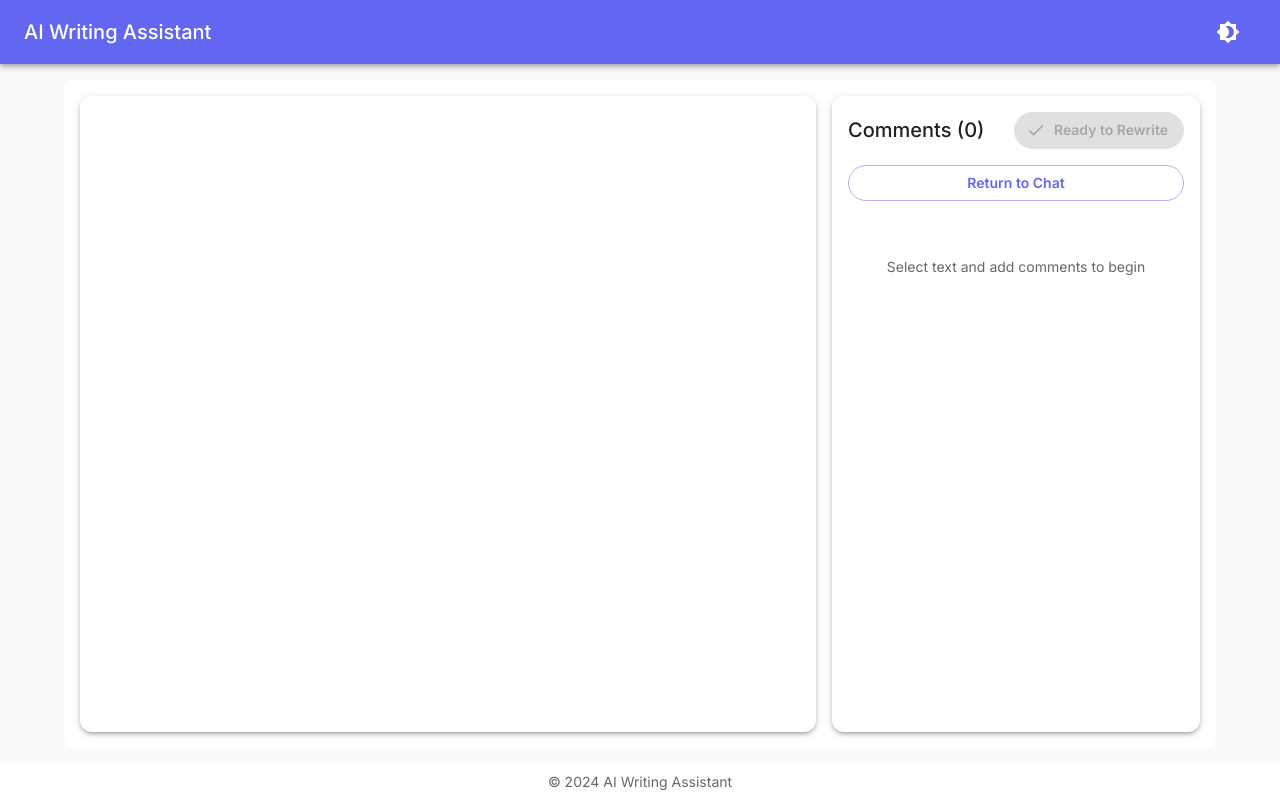
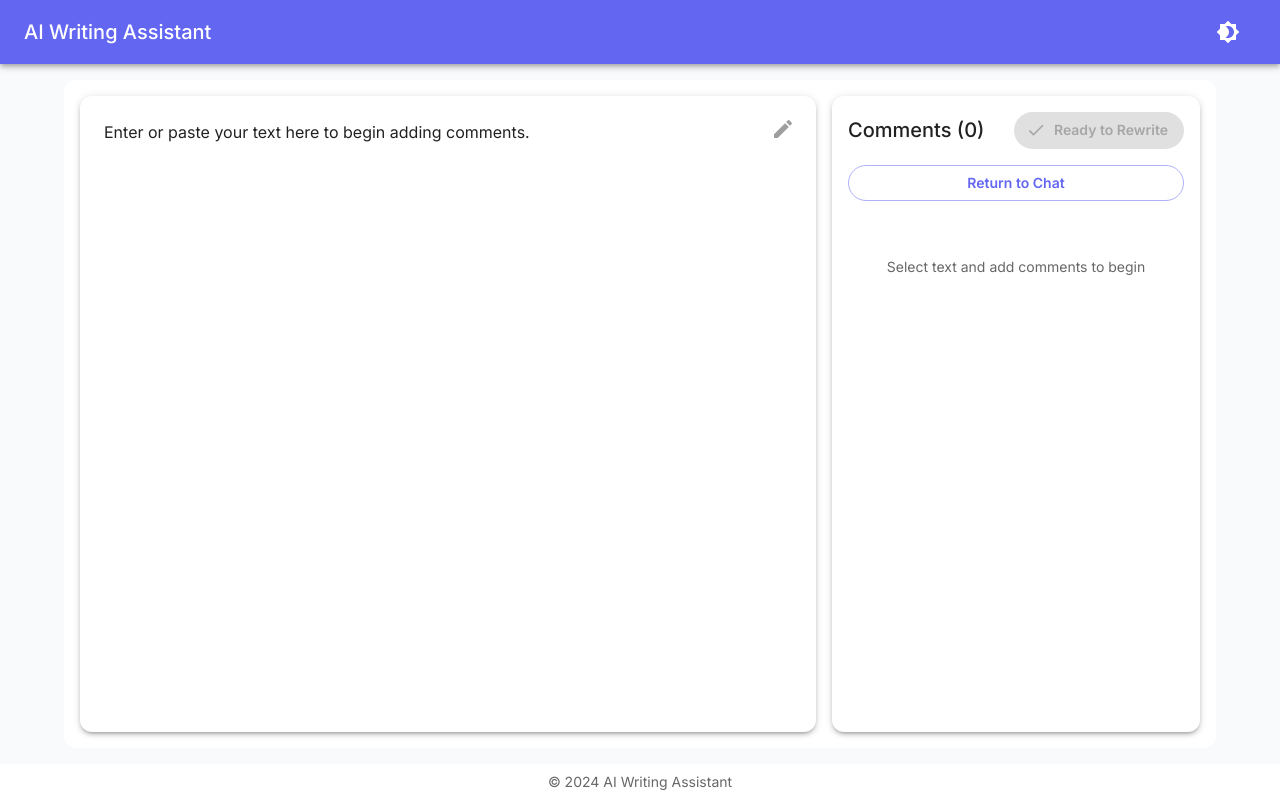
Before and after one commit to PierrunoYT/ai-writing-assistant, a React (Vite) app: page / in a window 1280 px wide. Both pictures are taken after a click on the button 1196 px from the left and 719 px from the top of the page. Built offline with nearby package versions, Linux system fonts and the light colour scheme.

Commit message:
Update ChatInterface and DocumentEditor components

```diff
--- a/src/components/ChatInterface.tsx
+++ b/src/components/ChatInterface.tsx
@@ -195,8 +195,13 @@ const ChatInterface = () => {
               onSubmit={handleSubmit}
               onOpenPromptDialog={() => setIsPromptDialogOpen(false)}
               onToggleDocumentMode={() => {
+                if (!isDocumentMode) {
+                  // When switching to document mode, set some initial content
+                  setDocumentContent(messages.length > 0 ?
+                    messages[messages.length - 1].content :
+                    'Enter or paste your text here to begin adding comments.');
+                }
                 setIsDocumentMode(!isDocumentMode);
-                setDocumentContent('');
                 setDocumentComments([]);
               }}
             />
--- a/src/components/DocumentEditor.tsx
+++ b/src/components/DocumentEditor.tsx
@@ -124,21 +124,19 @@ const DocumentEditor = ({
     const selectedText = selection.toString().trim();
     if (!selectedText) return;
 
-    // Find the segment containing the selection
-    let start = -1;
-    let end = -1;
+    const range = selection.getRangeAt(0);
+    const preSelectionRange = range.cloneRange();
+    preSelectionRange.selectNodeContents(range.startContainer.parentElement!);
+    preSelectionRange.setEnd(range.startContainer, range.startOffset);
 
-    segments.forEach(segment => {
-      const segmentContent = segment.text;
-      const selectionIndex = segmentContent.indexOf(selectedText);
+    const segmentElement = range.startContainer.parentElement!;
+    const segmentIndex = Array.from(segmentElement.parentElement!.children).indexOf(segmentElement);
+    const segment = segments[segmentIndex];
 
-      if (selectionIndex !== -1) {
-        start = segment.start + selectionIndex;
-        end = start + selectedText.length;
-      }
-    });
+    if (segment) {
+      const start = segment.start + preSelectionRange.toString().length;
+      const end = start + selectedText.length;
 
-    if (start !== -1 && end !== -1) {
       const newSelection: Selection = {
         id: Math.random().toString(36).substr(2, 9),
         text: selectedText,
@@ -228,11 +226,12 @@ const DocumentEditor = ({
               sx={{
                 position: 'relative',
                 mb: 1,
-                '&:hover .edit-button': {
-                  opacity: 1
-                }
+                display: 'flex',
+                alignItems: 'flex-start',
+                gap: 1
               }}
             >
+              <Box sx={{ flex: 1 }}>
                 {segment.isEditing ? (
                   <TextField
                     fullWidth
@@ -257,16 +256,17 @@ const DocumentEditor = ({
                     {segment.text}
                   </Typography>
                 )}
+              </Box>
               <IconButton
-                className="edit-button"
                 size="small"
                 onClick={() => toggleSegmentEdit(index)}
                 sx={{
-                  position: 'absolute',
-                  right: -36,
-                  top: 0,
-                  opacity: 0,
-                  transition: 'opacity 0.2s'
+                  flexShrink: 0,
+                  visibility: 'visible',
+                  opacity: 0.7,
+                  '&:hover': {
+                    opacity: 1
+                  }
                 }}
               >
                 {segment.isEditing ? <SaveIcon /> : <EditIcon />}
```
Lines whose indentation alone changed are shown as unchanged.
